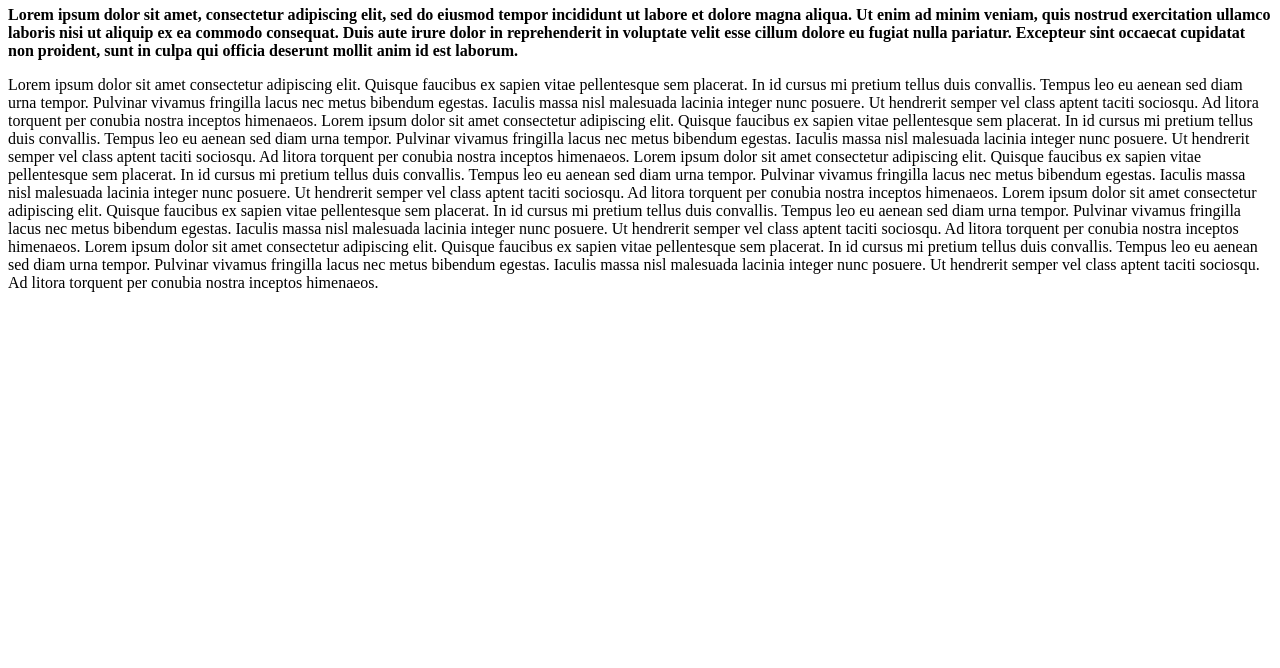
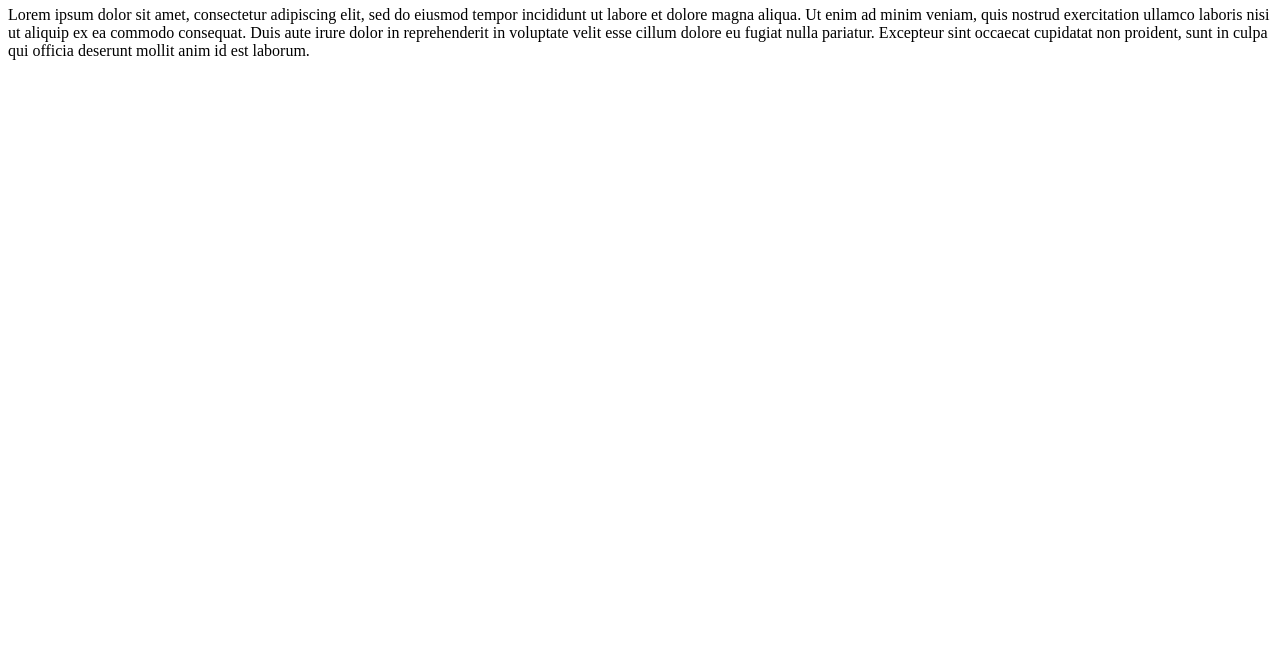
Before and after one commit to devJay03/git-demo-2c, a plain HTML site: page index.html in a window 1280 px wide. Shown: the part 132-800 px from the top of the page. Drawn offline with Linux system fonts and the light colour scheme.

Commit message:
Revert "3rd version"
This reverts commit f25c34d68881938b08e574708f56bc95248178b8.

```diff
--- a/index.html
+++ b/index.html
@@ -8,8 +8,8 @@
   </head>
   <body>
     <h1>Hello World!</h1>
-    <h1>ver 3</h1>
-    <p class="blue">
+    <h1>ver 2</h1>
+    <p>
       Lorem ipsum dolor sit amet, consectetur adipiscing elit, sed do eiusmod
       tempor incididunt ut labore et dolore magna aliqua. Ut enim ad minim
       veniam, quis nostrud exercitation ullamco laboris nisi ut aliquip ex ea
@@ -18,39 +18,5 @@
       cupidatat non proident, sunt in culpa qui officia deserunt mollit anim id
       est laborum.
     </p>
-
-    <p>
-      Lorem ipsum dolor sit amet consectetur adipiscing elit. Quisque faucibus
-      ex sapien vitae pellentesque sem placerat. In id cursus mi pretium tellus
-      duis convallis. Tempus leo eu aenean sed diam urna tempor. Pulvinar
-      vivamus fringilla lacus nec metus bibendum egestas. Iaculis massa nisl
-      malesuada lacinia integer nunc posuere. Ut hendrerit semper vel class
-      aptent taciti sociosqu. Ad litora torquent per conubia nostra inceptos
-      himenaeos. Lorem ipsum dolor sit amet consectetur adipiscing elit. Quisque
-      faucibus ex sapien vitae pellentesque sem placerat. In id cursus mi
-      pretium tellus duis convallis. Tempus leo eu aenean sed diam urna tempor.
-      Pulvinar vivamus fringilla lacus nec metus bibendum egestas. Iaculis massa
-      nisl malesuada lacinia integer nunc posuere. Ut hendrerit semper vel class
-      aptent taciti sociosqu. Ad litora torquent per conubia nostra inceptos
-      himenaeos. Lorem ipsum dolor sit amet consectetur adipiscing elit. Quisque
-      faucibus ex sapien vitae pellentesque sem placerat. In id cursus mi
-      pretium tellus duis convallis. Tempus leo eu aenean sed diam urna tempor.
-      Pulvinar vivamus fringilla lacus nec metus bibendum egestas. Iaculis massa
-      nisl malesuada lacinia integer nunc posuere. Ut hendrerit semper vel class
-      aptent taciti sociosqu. Ad litora torquent per conubia nostra inceptos
-      himenaeos. Lorem ipsum dolor sit amet consectetur adipiscing elit. Quisque
-      faucibus ex sapien vitae pellentesque sem placerat. In id cursus mi
-      pretium tellus duis convallis. Tempus leo eu aenean sed diam urna tempor.
-      Pulvinar vivamus fringilla lacus nec metus bibendum egestas. Iaculis massa
-      nisl malesuada lacinia integer nunc posuere. Ut hendrerit semper vel class
-      aptent taciti sociosqu. Ad litora torquent per conubia nostra inceptos
-      himenaeos. Lorem ipsum dolor sit amet consectetur adipiscing elit. Quisque
-      faucibus ex sapien vitae pellentesque sem placerat. In id cursus mi
-      pretium tellus duis convallis. Tempus leo eu aenean sed diam urna tempor.
-      Pulvinar vivamus fringilla lacus nec metus bibendum egestas. Iaculis massa
-      nisl malesuada lacinia integer nunc posuere. Ut hendrerit semper vel class
-      aptent taciti sociosqu. Ad litora torquent per conubia nostra inceptos
-      himenaeos.
-    </p>
   </body>
 </html>
--- a/style.css
+++ b/style.css
@@ -1,7 +1,3 @@
 h1 {
   color: red;
 }
-
-.blue {
-  font-weight: bold;
-}
```
